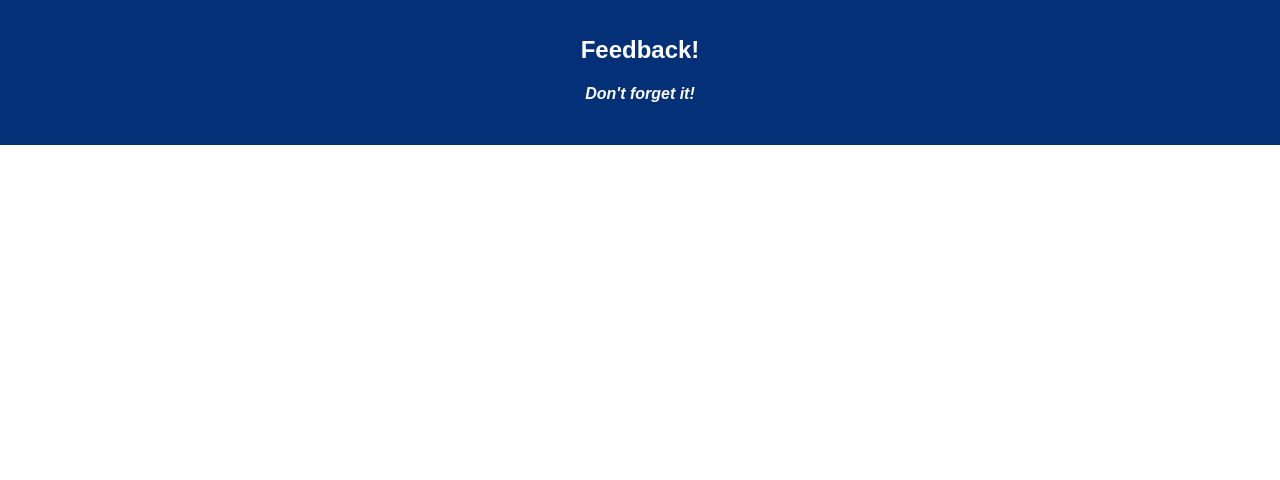
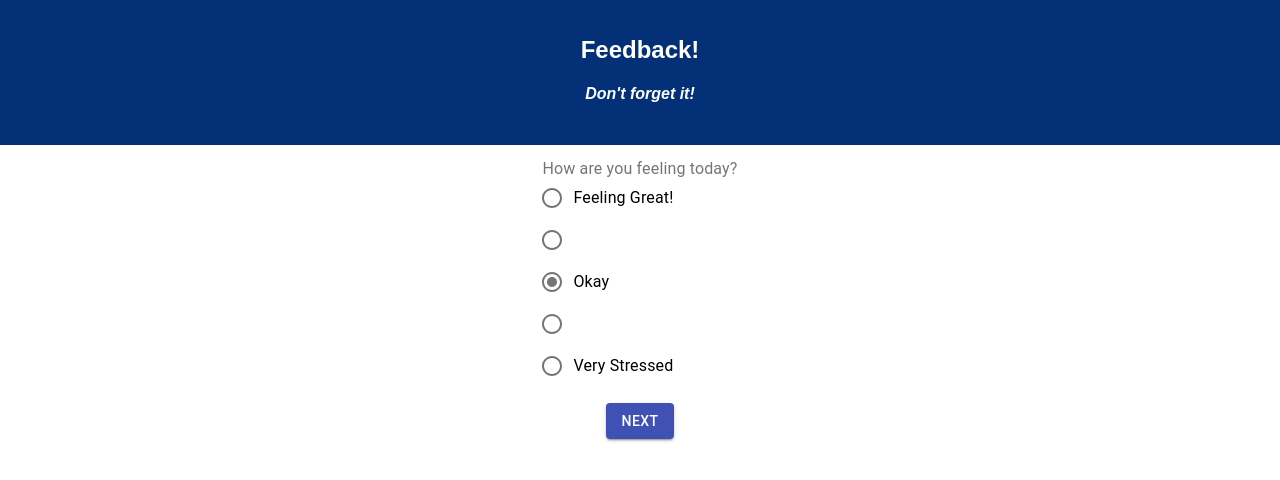
Before and after one commit to Mark-Prime/redux-feedback-loop, a React (Create React App) app: page / in a window 1280 px wide. Shown: the top 480 px of the page. Built offline with nearby package versions, Linux system fonts and the light colour scheme.

Commit message:
base page template made

```diff
--- a/package.json
+++ b/package.json
@@ -10,7 +10,11 @@
     "pg": "^7.4.1",
     "react": "^16.8.6",
     "react-dom": "^16.8.6",
-    "react-scripts": "^3.4.0"
+    "react-redux": "^7.2.0",
+    "react-router-dom": "^5.1.2",
+    "react-scripts": "^3.4.0",
+    "redux": "^4.0.5",
+    "roboto-font": "^0.1.0"
   },
   "devDependencies": {
     "nodemon": "^1.18.5"
--- a/src/components/App/App.js
+++ b/src/components/App/App.js
@@ -1,5 +1,13 @@
 import React, { Component } from 'react';
 import axios from 'axios';
+import FeelingForm from '../FeelingForm/FeelingForm'
+import ContentForm from '../ContentForm/ContentForm'
+import SupportForm from '../SupportForm/SupportForm'
+import CommentForm from '../CommentForm/CommentForm'
+
+import { HashRouter as Router, Route } from 'react-router-dom';
+import { connect } from 'react-redux';
+
 import './App.css';
 
 class App extends Component {
@@ -10,10 +18,17 @@ class App extends Component {
           <h1 className="App-title">Feedback!</h1>
           <h4><i>Don't forget it!</i></h4>
         </header>
+        <Router>
+          <Route exact path='/' component={FeelingForm} />
+          <Route path='/2' component={ContentForm} />
+          <Route path='/3' component={SupportForm} />
+          <Route path='/4' component={CommentForm} />
+          <Route path='/submit' component={FeelingForm} />
+        </Router>
         <br/>
       </div>
     );
   }
 }
 
-export default App;
+export default connect()(App);
--- /dev/null
+++ b/src/components/CommentForm/CommentForm.js
@@ -0,0 +1,14 @@
+import React, { Component } from 'react';
+
+class CommentForm extends Component {
+
+    render() {
+        return (
+            <>
+
+            </>
+         );
+    }
+}
+
+export default CommentForm;
--- /dev/null
+++ b/src/components/ContentForm/ContentForm.js
@@ -0,0 +1,14 @@
+import React, { Component } from 'react';
+
+class ContentForm extends Component {
+
+    render() {
+        return (
+            <>
+
+            </>
+         );
+    }
+}
+
+export default ContentForm;
--- /dev/null
+++ b/src/components/FeelingForm/FeelingForm.js
@@ -0,0 +1,48 @@
+import React, { Component } from 'react';
+import Radio from '@material-ui/core/Radio';
+import RadioGroup from '@material-ui/core/RadioGroup';
+import FormControlLabel from '@material-ui/core/FormControlLabel';
+import FormControl from '@material-ui/core/FormControl';
+import FormLabel from '@material-ui/core/FormLabel';
+import Button from '@material-ui/core/Button'
+import Box from '@material-ui/core/Box'
+
+
+class FeelingForm extends Component {
+    state = {
+        value: '3',
+    };
+
+    handleChange = event => {
+        this.setState({ value: event.target.value });
+    };
+
+    render() {
+
+        return (
+            <>
+                <Box padding={2}>
+                    <FormControl component="fieldset">
+                        <FormLabel component="legend">How are you feeling today?</FormLabel>
+                        <RadioGroup
+                            name="feeling"
+                            value={this.state.value}
+                            onChange={this.handleChange}
+                        >
+                            <FormControlLabel value="5" control={<Radio color="primary" />} label="Feeling Great!" />
+                            <FormControlLabel value="4" control={<Radio color="primary" />} label="" />
+                            <FormControlLabel value="3" control={<Radio color="" />} label="Okay" />
+                            <FormControlLabel value="2" control={<Radio color="secondary" />} label="" />
+                            <FormControlLabel value="1" control={<Radio color="secondary" />} label="Very Stressed" />
+                        </RadioGroup>
+                    </FormControl>
+                </Box>
+                <Button variant="contained" color="primary">
+                    Next
+                </Button>
+            </>
+         );
+    }
+}
+
+export default FeelingForm;
--- /dev/null
+++ b/src/components/SupportForm/SupportForm.js
@@ -0,0 +1,14 @@
+import React, { Component } from 'react';
+
+class SupportForm extends Component {
+
+    render() {
+        return (
+            <>
+
+            </>
+         );
+    }
+}
+
+export default SupportForm;
--- a/src/index.js
+++ b/src/index.js
@@ -3,6 +3,21 @@ import ReactDOM from 'react-dom';
 import './index.css';
 import App from './components/App/App';
 import registerServiceWorker from './registerServiceWorker';
+import { createStore, combineReducers, } from 'redux';
+import { Provider } from 'react-redux';
 
-ReactDOM.render(<App />, document.getElementById('root'));
+const consoleLogger = (state = [], action) => {
+    if (action.type === 'ADD_CUSTOMER') {
+        console.log(action.payload)
+    }
+    return state
+}
+
+const storeInstance = createStore(
+    combineReducers({
+        consoleLogger
+    })
+);
+
+ReactDOM.render(<Provider store={storeInstance}><App /></Provider>, document.getElementById('root'));
 registerServiceWorker();
```
Also changed, not shown: 1 other file (tests, documents, lock files or other folders).
